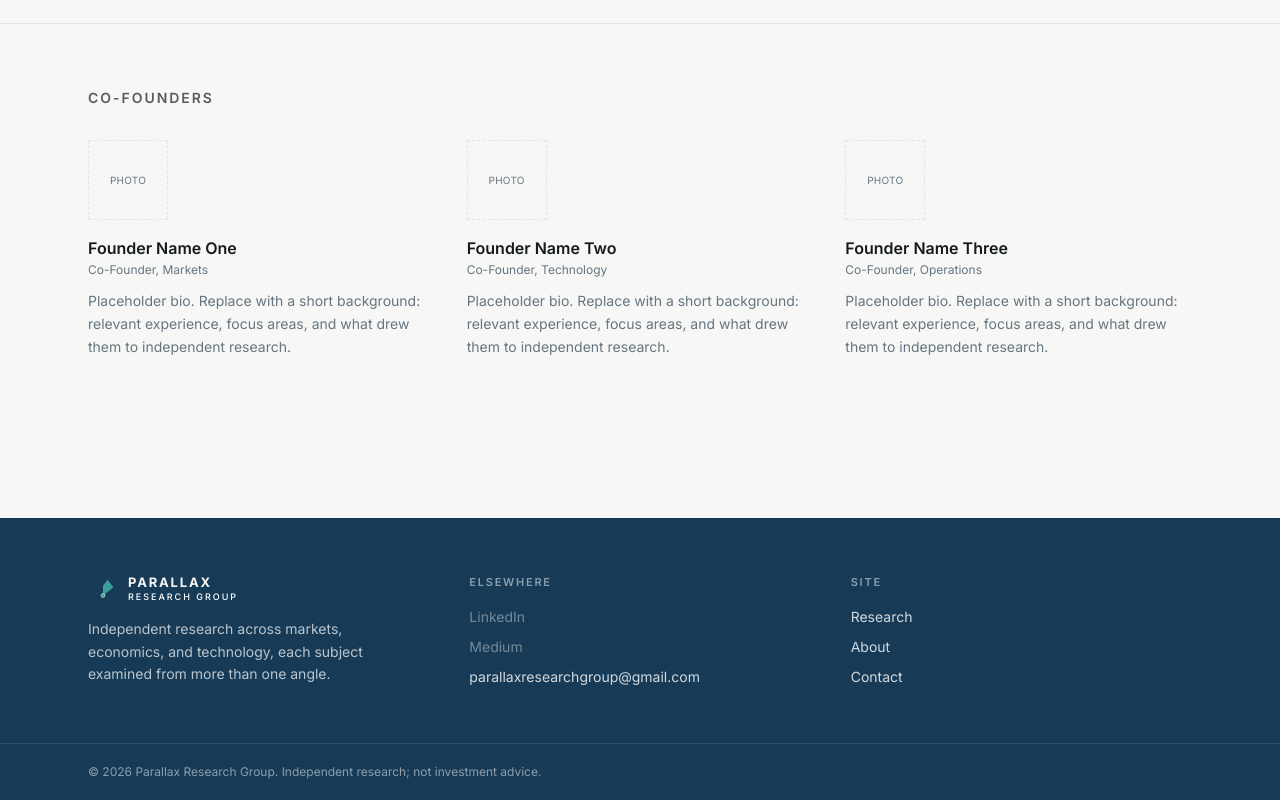
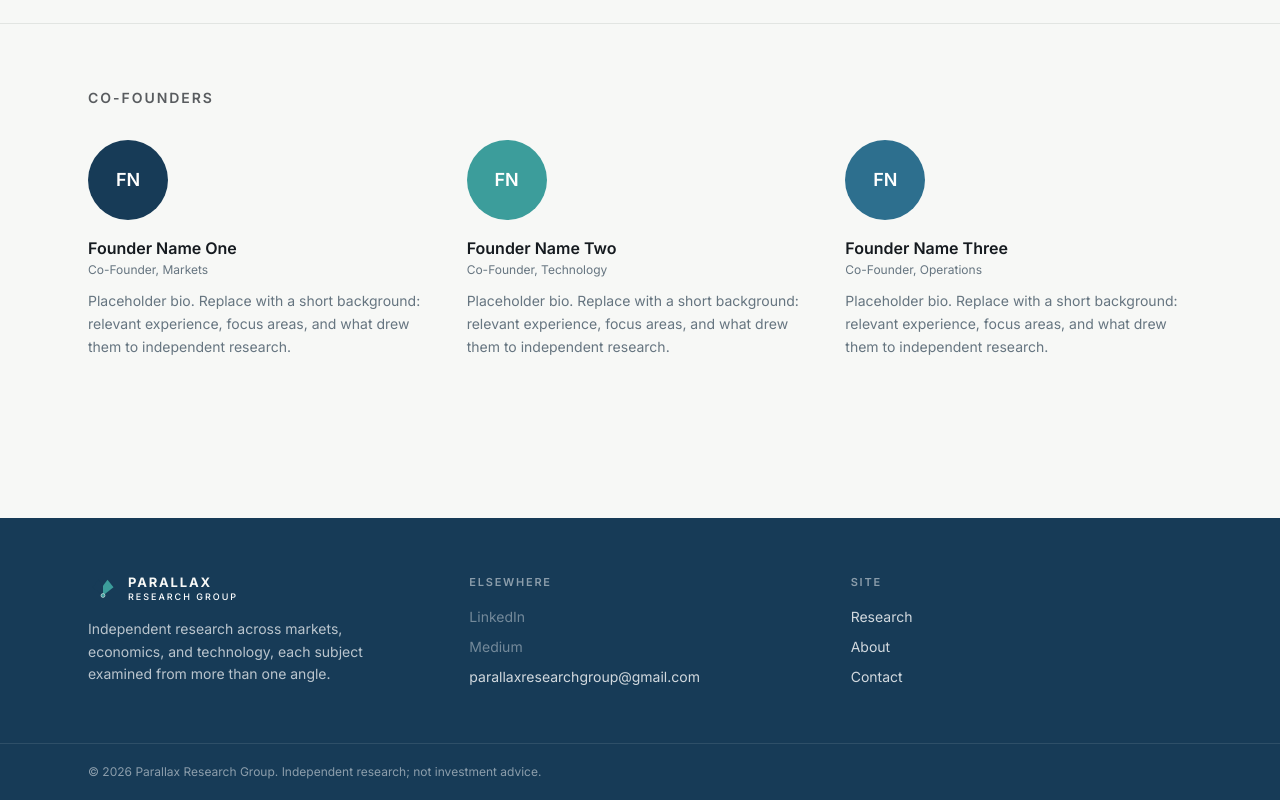
Before and after one commit to dwijjoshi14/parallax-research, a Next.js app: page /about in a window 1280 px wide. Shown: the part 783-1583 px from the top of the page. Built offline with nearby package versions, Linux system fonts and the light colour scheme.

Commit message:
Update page.tsx

```diff
--- a/app/about/page.tsx
+++ b/app/about/page.tsx
@@ -5,6 +5,19 @@ export const metadata: Metadata = {
   description:
     "About Parallax Research Group: our name, our research areas, and our founders.",
 };
+
+// Rotates through the site's palette so the three avatars aren't identical.
+const AVATAR_COLORS = ["var(--color-navy)", "var(--color-teal)", "var(--color-blue)"];
+
+function getInitials(name: string) {
+  return name
+    .split(" ")
+    .filter(Boolean)
+    .map((word) => word[0])
+    .slice(0, 2)
+    .join("")
+    .toUpperCase();
+}
 
 const FOUNDERS = [
   {
@@ -94,15 +107,17 @@ export default function AboutPage() {
             Co-founders
           </h2>
           <div className="mt-8 grid sm:grid-cols-3 gap-8">
-            {FOUNDERS.map((founder) => (
+            {FOUNDERS.map((founder, i) => (
               <div key={founder.name}>
-                {/* Placeholder photo slot. Replace the div below with a
-                    next/image pointing at the founder's real headshot. */}
+                {/* Monogram avatar placeholder. Swap for a next/image
+                    pointing at the founder's real headshot once photos
+                    are ready, keep the same w-20 h-20 sizing. */}
                 <div
-                  className="w-20 h-20 border border-dashed border-[var(--color-line)] flex items-center justify-center text-[10px] text-[var(--color-muted)] uppercase tracking-wide"
+                  className="w-20 h-20 rounded-full flex items-center justify-center text-white text-lg font-semibold"
+                  style={{ backgroundColor: AVATAR_COLORS[i % AVATAR_COLORS.length] }}
                   aria-hidden="true"
                 >
-                  Photo
+                  {getInitials(founder.name)}
                 </div>
                 <h3 className="mt-4 font-semibold">{founder.name}</h3>
                 <p className="text-xs text-[var(--color-muted)] mt-0.5">
```
